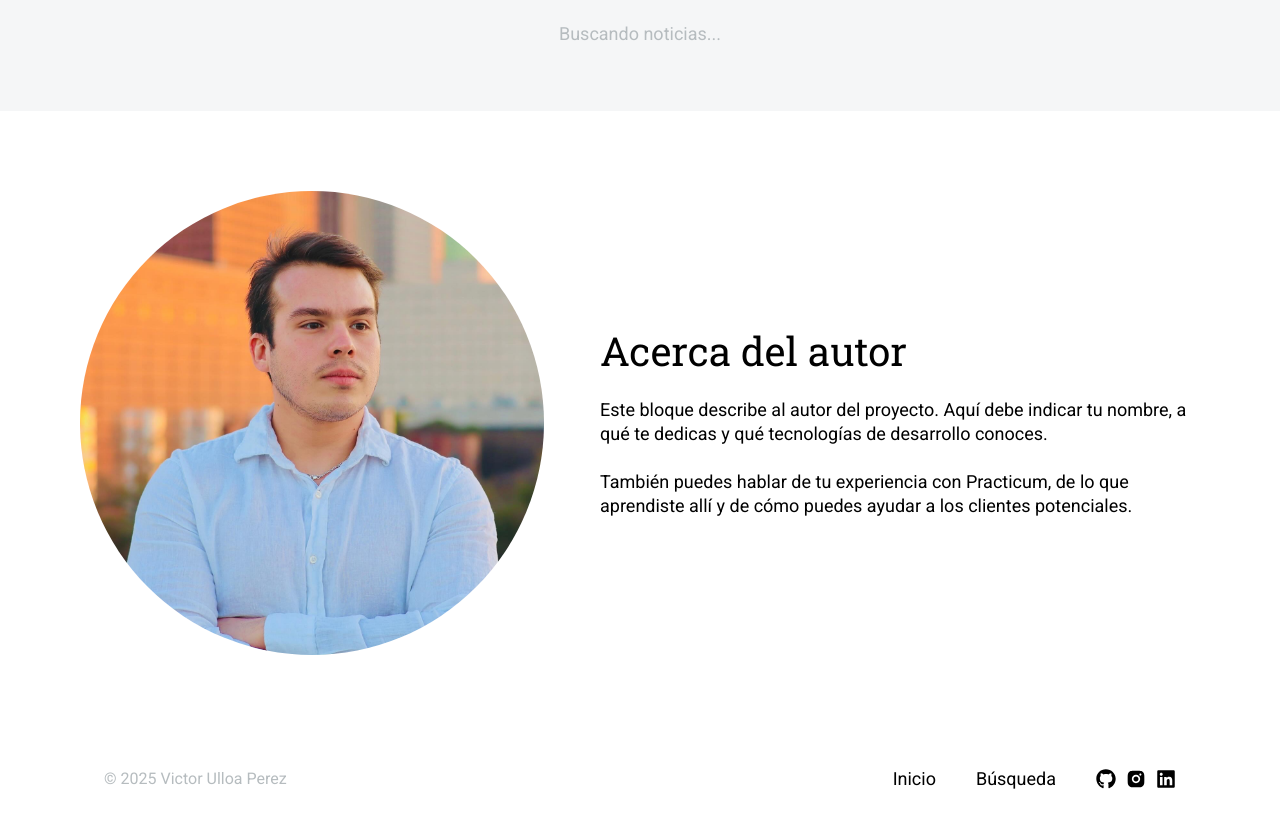
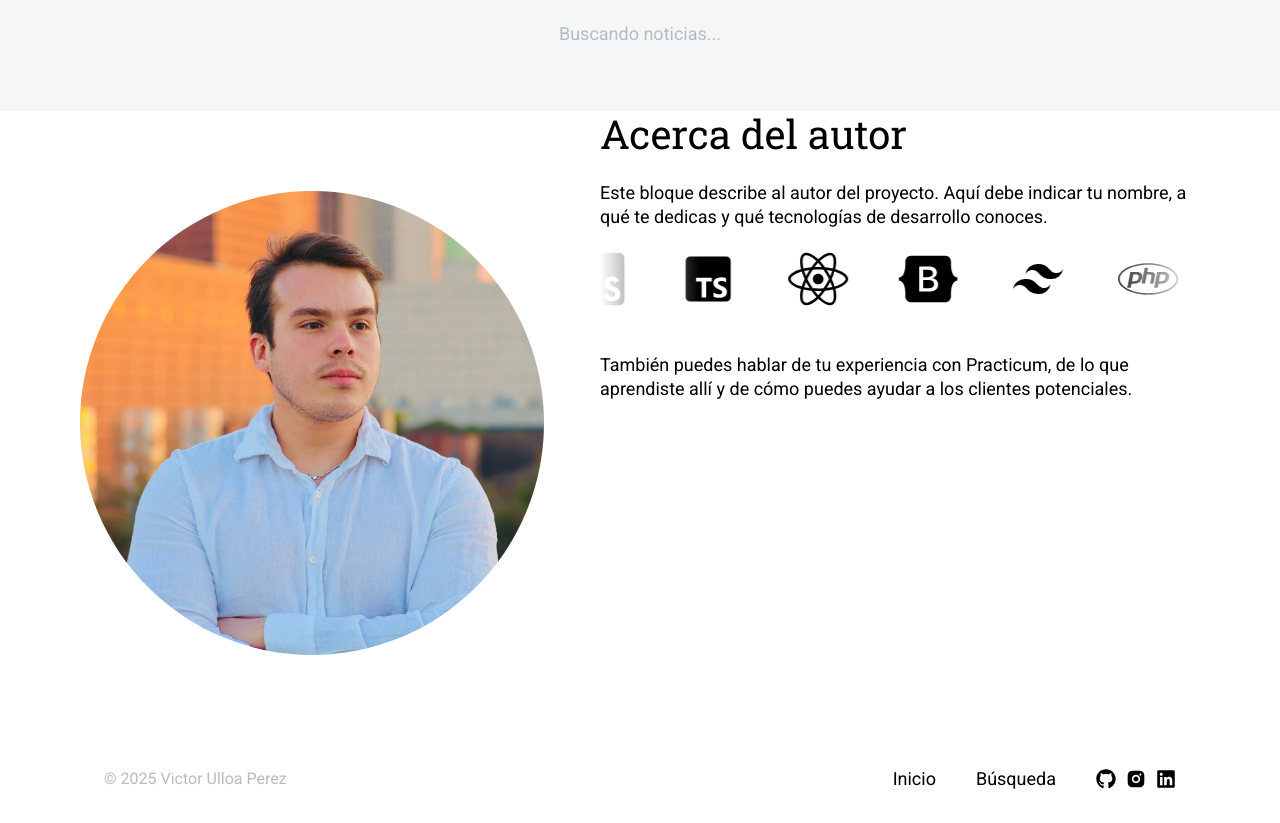
Before and after one commit to victoralfonsoulloa/news-explorer-frontend, a Next.js app: page / in a window 1280 px wide. Shown: the part 843-1666 px from the top of the page. Built offline with nearby package versions, Linux system fonts and the light colour scheme.

Commit message:
feat: add technology slider to About section
- Create Slider component with animated tech stack icons
- Integrate slider into About component description
- Fix profile photo styling for perfect circular shape
- Add slider.css with smooth animation and hover pause

```diff
--- a/src/components/About.tsx
+++ b/src/components/About.tsx
@@ -1,6 +1,7 @@
 import "@/styles/about.css";
 import { robotoSlab } from "@/vendor/fonts";
 import Image from "next/image";
+import Slider from "./Slider";
 
 export default function About() {
   return (
@@ -20,6 +21,7 @@ export default function About() {
           Este bloque describe al autor del proyecto. Aquí debe indicar tu
           nombre, a qué te dedicas y qué tecnologías de desarrollo conoces.
           <br />
+          <Slider />
           <br />
           También puedes hablar de tu experiencia con Practicum, de lo que
           aprendiste allí y de cómo puedes ayudar a los clientes potenciales.
--- /dev/null
+++ b/src/components/Slider.tsx
@@ -0,0 +1,59 @@
+import { ReactNode } from "react";
+import {
+  FaJsSquare,
+  FaBootstrap,
+  FaReact,
+  FaPhp,
+  FaCss3Alt,
+  FaHtml5,
+} from "react-icons/fa";
+import {
+  BiLogoTypescript,
+  BiLogoTailwindCss,
+  BiLogoPostgresql,
+} from "react-icons/bi";
+import { SiMysql, SiMongodb } from "react-icons/si";
+import "@/styles/slider.css";
+
+export default function Slider() {
+  const technologies: { name: string; icon: ReactNode }[] = [
+    { name: "HTML", icon: <FaHtml5 /> },
+    { name: "CSS", icon: <FaCss3Alt /> },
+    { name: "JavaScript", icon: <FaJsSquare /> },
+    { name: "TypeScript", icon: <BiLogoTypescript /> },
+    { name: "React", icon: <FaReact /> },
+    { name: "Bootstrap", icon: <FaBootstrap /> },
+    { name: "Tailwind CSS", icon: <BiLogoTailwindCss /> },
+    { name: "PHP", icon: <FaPhp /> },
+    { name: "MySQL", icon: <SiMysql /> },
+    { name: "PostgreSQL", icon: <BiLogoPostgresql /> },
+    { name: "MongoDB", icon: <SiMongodb /> },
+  ];
+
+  return (
+    <section className="slider flex">
+      <div className="slider__container flex w-full my-[20px]">
+        <ul className="slider__lane flex">
+          {technologies.map((tech, index) => (
+            <li
+              key={index}
+              className="slider__item mx-[25px] flex items-center justify-center"
+            >
+              {tech.icon}
+            </li>
+          ))}
+        </ul>
+        <ul aria-hidden="true" className="slider__lane flex">
+          {technologies.map((tech, index) => (
+            <li
+              key={index}
+              className="slider__item mx-[25px] flex items-center justify-center"
+            >
+              {tech.icon}
+            </li>
+          ))}
+        </ul>
+      </div>
+    </section>
+  );
+}
--- a/src/styles/about.css
+++ b/src/styles/about.css
@@ -2,7 +2,6 @@
 
 .about {
   justify-content: center;
-  align-items: center;
   min-height: 624px;
   column-gap: 56px;
 }
@@ -12,6 +11,7 @@
   height: 464px !important;
   object-fit: cover;
   object-position: center;
+  align-self: center;
 }
 
 .about__info {
--- a/src/styles/slider.css
+++ b/src/styles/slider.css
@@ -0,0 +1,54 @@
+@import url("./globals.css");
+
+.slider {
+  flex-flow: column;
+  align-items: center;
+  justify-content: center;
+}
+
+.slider__container {
+  overflow: hidden;
+  position: relative;
+}
+
+.slider__container::before,
+.slider__container::after {
+  content: "";
+  position: absolute;
+  top: 0;
+  width: 100px;
+  height: 100%;
+  z-index: 2;
+}
+
+.slider__container::before {
+  left: 0;
+  background: linear-gradient(to left, transparent, var(--background-primary));
+}
+
+.slider__container::after {
+  right: 0;
+  background: linear-gradient(to right, transparent, var(--background-primary));
+}
+
+.slider__lane {
+  display: flex;
+  animation: slide 25s linear infinite;
+}
+
+.slider__container:hover .slider__lane {
+  animation-play-state: paused;
+}
+
+.slider__item {
+  font-size: var(--font-size-xxlarge);
+}
+
+@keyframes slide {
+  from {
+    transform: translateX(0);
+  }
+  to {
+    transform: translateX(-100%);
+  }
+}
```
